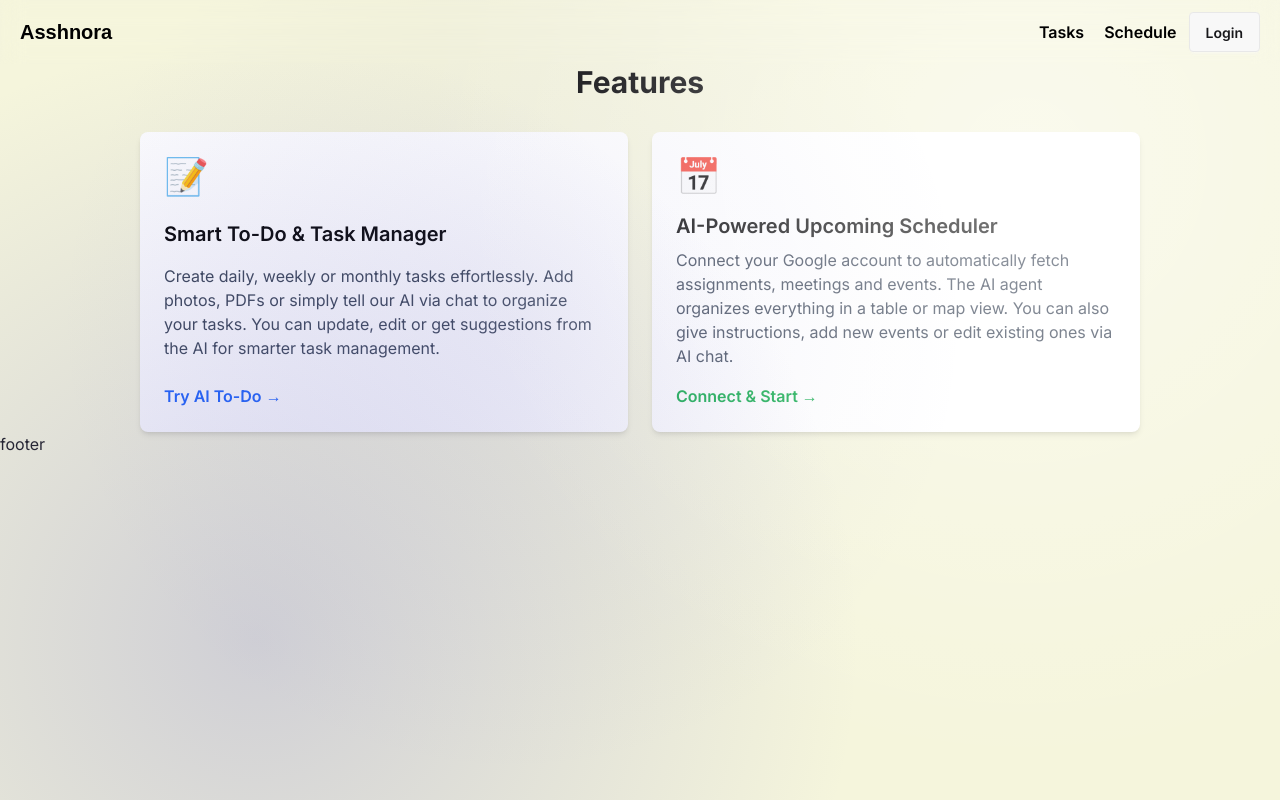
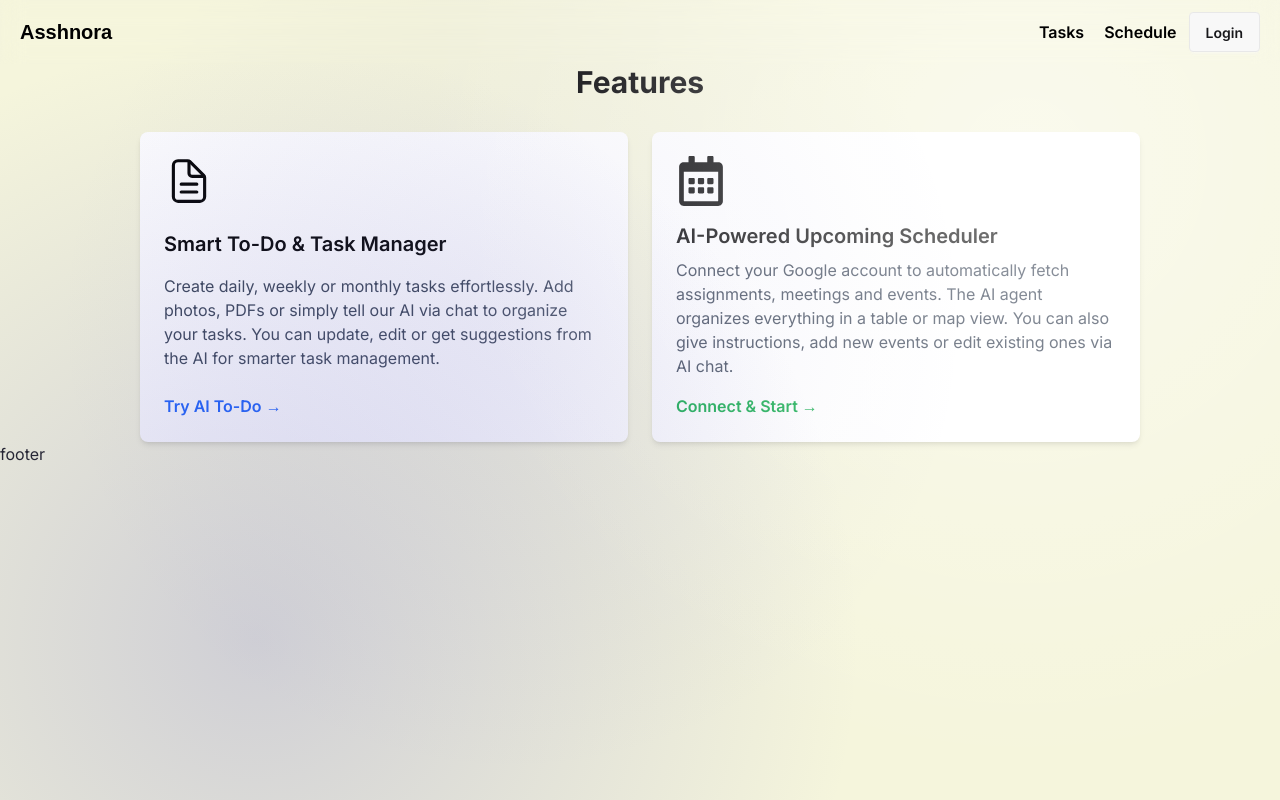
Before and after one commit to tahmid-khan-hub/Asshnora, a Next.js app: page / in a window 1280 px wide. Built offline with nearby package versions, Linux system fonts and the light colour scheme; a web font is replaced by a local one.

Commit message:
Added relevant icons in features section card

```diff
--- a/package.json
+++ b/package.json
@@ -15,6 +15,7 @@
     "next": "15.5.4",
     "react": "19.1.0",
     "react-dom": "19.1.0",
+    "react-icons": "^5.5.0",
     "tailwind-merge": "^3.3.1"
   },
   "devDependencies": {
--- a/src/app/Features/Features.tsx
+++ b/src/app/Features/Features.tsx
@@ -1,4 +1,6 @@
 import React from "react";
+import { FaRegCalendarAlt } from "react-icons/fa";
+import { IoDocumentTextOutline } from "react-icons/io5";
 
 const Features = () => {
   return (
@@ -7,7 +9,7 @@ const Features = () => {
     <div className="flex flex-col md:flex-row max-w-[1000px] mx-auto gap-6">
       {/* Feature 1: To-Do / Tasks */}
       <div className="flex flex-col items-start bg-white shadow-md rounded-lg p-6 flex-1 justify-between">
-        <div className="text-4xl mb-4">📝</div>
+        <div className="text-4xl mb-4"><IoDocumentTextOutline size={50}/></div>
         <h3 className="text-xl font-semibold mb-2">
           Smart To-Do & Task Manager
         </h3>
@@ -23,7 +25,7 @@ const Features = () => {
 
       {/* Feature 2: Upcoming / Scheduler */}
       <div className="flex flex-col items-start bg-white shadow-md rounded-lg p-6 flex-1 justify-between">
-        <div className="text-4xl mb-4">📅</div>
+        <div className="text-4xl mb-4"><FaRegCalendarAlt size={50} /></div>
         <h3 className="text-xl font-semibold mb-2">
           AI-Powered Upcoming Scheduler
         </h3>
```
Also changed, not shown: 1 other file (tests, documents, lock files or other folders).
